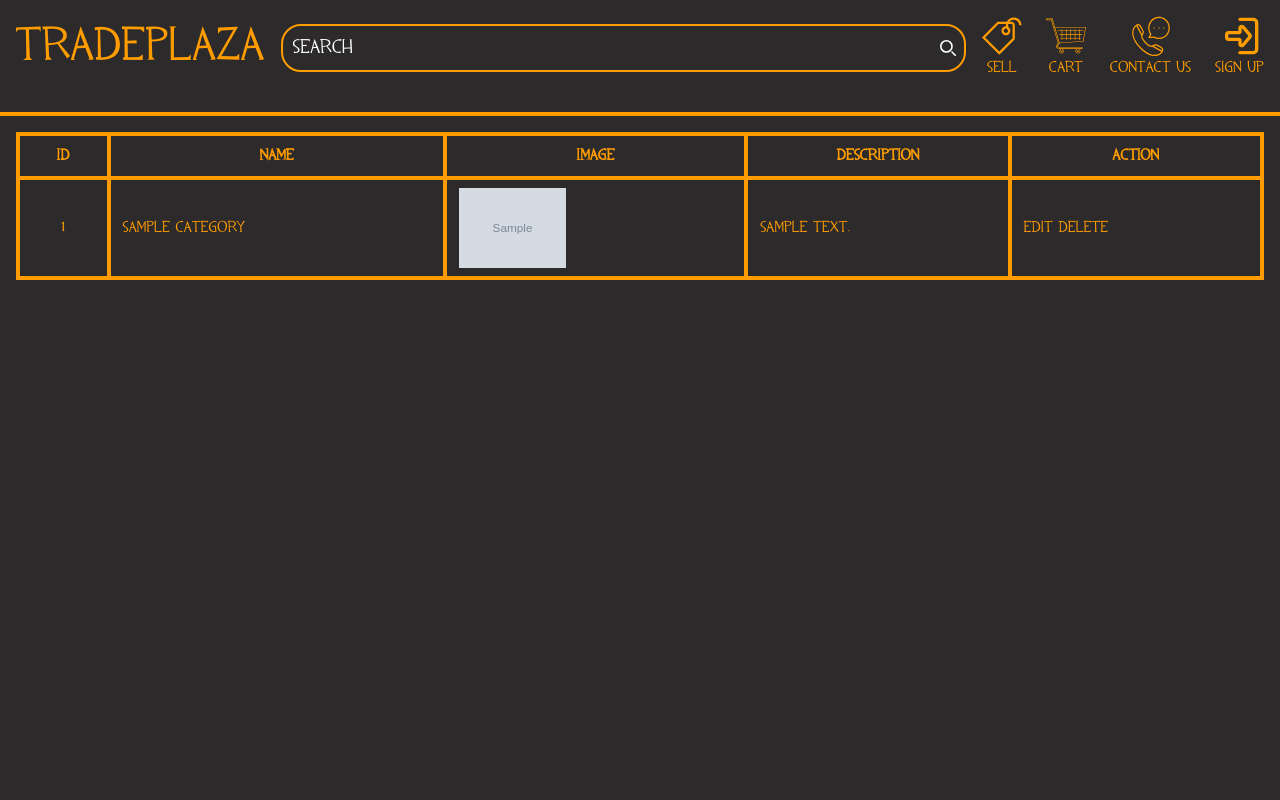
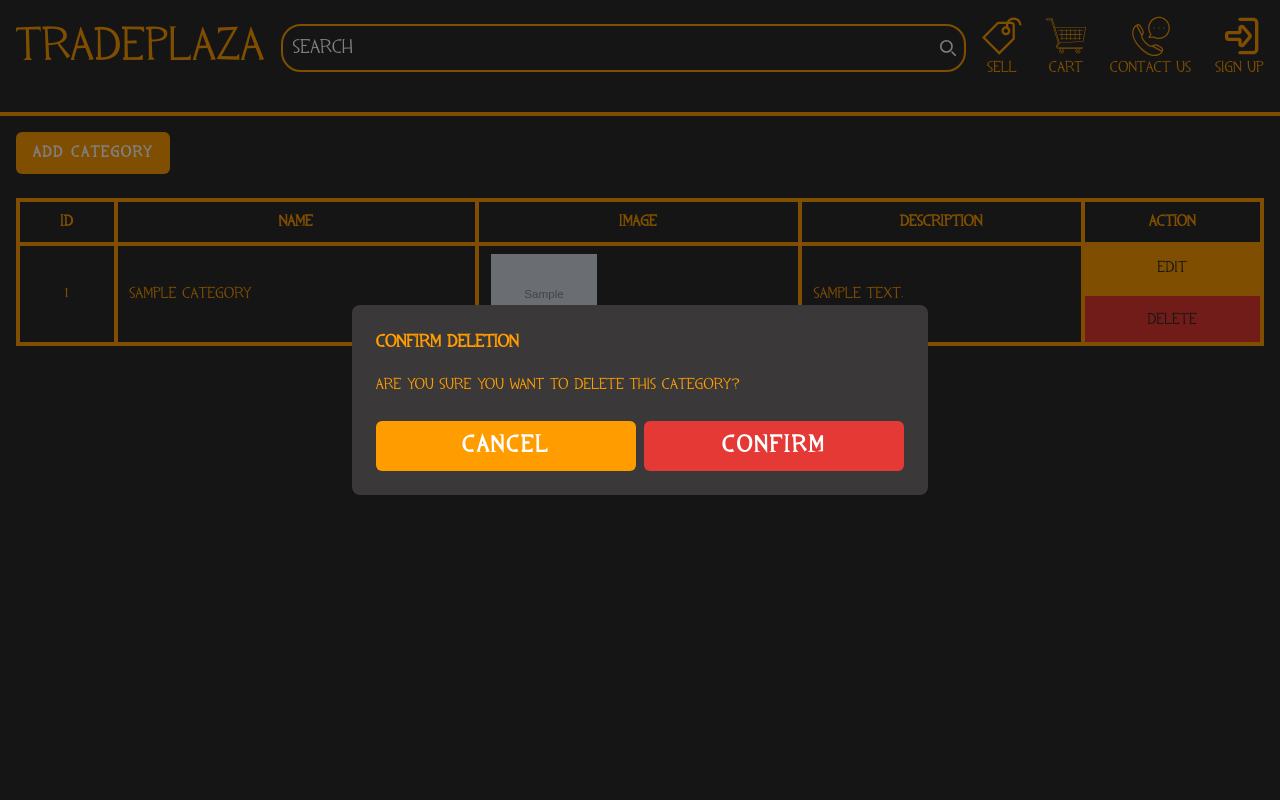
Before and after one commit to Nuggiez/Teza, a Laravel app: page /admin/category in a window 1280 px wide. Run offline with Laravel 12, Linux system fonts and the light colour scheme; tables that the repository leaves empty hold one stand-in row (values such as "Sample post"); grey boxes marked "Sample" are stand-in pictures; style sheets or scripts are compiled from the project's sources; some libraries are stand-ins or nearby versions.

Commit message:
Delete_Update
One of these tf2 does not get

```diff
--- a/tf2_shop/app/Http/Controllers/Admin/CategoryController.php
+++ b/tf2_shop/app/Http/Controllers/Admin/CategoryController.php
@@ -6,6 +6,7 @@
 use Illuminate\Http\Request;
 use App\Http\Requests\CategoryFormRequest;
 use App\Models\Category;
+use Illuminate\Support\Facades\File;
 
 class CategoryController extends Controller
 {
@@ -39,4 +40,34 @@
         return redirect('admin/category')->with('message','Category Added Successfully');
 
     }
+
+    public function edit(Category $category)
+    {
+        return view('admin.category.edit',compact('category'));
+    }
+
+    public function update(CategoryFormRequest $request, $category)
+    {
+        $category = Category::findOrFail($category);
+        $validatedData = $request->validated();
+
+        $category->name = $validatedData['name'];
+        $category->description = $validatedData['description'];
+
+        if($request->hasFile('image')){
+            $path = 'uploads/category/' . $category->image;
+            if(File::exists($path)){
+               File::delete($path);
+            }
+            $file = $request->file('image');
+            $ext = $file->getClientOriginalExtension();
+            $filename = strtolower($validatedData['name']).'.'.$ext;
+
+            $file->move('uploads/category/', $filename);
+            $category->image = $filename;
+        }
+        $category->update();
+
+        return redirect('admin/category')->with('message','Category Updated Successfully');
+    }
 }
--- a/tf2_shop/app/Livewire/Admin/Category/Index.php
+++ b/tf2_shop/app/Livewire/Admin/Category/Index.php
@@ -5,9 +5,11 @@
 use App\Models\Category;
 use Livewire\Component;
 use Livewire\WithPagination;
+use Illuminate\Support\Facades\File;
 
 class Index extends Component
 {
+    use WithPagination;
     public $category_id;
 
     public function render()
@@ -15,4 +17,22 @@
         $categories = Category::orderBy('id', 'ASC')->paginate(5);
         return view('livewire.admin.category.index', ['categories' => $categories]);
     }
+
+    public function confirmDelete($category_id)
+    {
+        $this->category_id = $category_id;
+    }
+
+    public function destroyCategory()
+    {
+        $category = Category::find($this->category_id);
+
+        $path = 'uploads/category/'.$category->image;
+        if(File::exists($path)){
+            File::delete($path);
+        }
+
+        $category->delete();
+        session()->flash('message','Category Deleted Successfully');
+    }
 }
--- a/tf2_shop/resources/views/components/danger-button.blade.php
+++ b/tf2_shop/resources/views/components/danger-button.blade.php
@@ -1,3 +1,3 @@
-<button {{ $attributes->merge(['type' => 'submit', 'class' => 'inline-flex items-center px-4 py-2 bg-red-600 border border-transparent rounded-md font-semibold text-xs text-white uppercase tracking-widest hover:bg-red-500 active:bg-red-700 focus:outline-none focus:ring-2 focus:ring-red-500 focus:ring-offset-2 transition ease-in-out duration-150']) }}>
+<button {{ $attributes->merge(['type' => 'submit', 'class' => 'inline-flex items-center px-4 py-2 bg-[var(--color-error)] border border-transparent rounded-md font-semibold text-white uppercase tracking-widest hover:bg-[#8b4f17] focus:bg-gray-700 active:bg-gray-900 focus:outline-none focus:ring-offset-2 transition ease-in-out duration-150 w-full justify-center text-2xl']) }}>
     {{ $slot }}
 </button>
--- a/tf2_shop/resources/views/livewire/admin/category/index.blade.php
+++ b/tf2_shop/resources/views/livewire/admin/category/index.blade.php
@@ -1,4 +1,18 @@
-<div>
+<div x-data="{ showDeleteModal: false }">
+    @if (session()->has('message'))
+        <div class="bg-[var(--color-success)] text-[var(--color-bg-primary)] px-4 py-2 rounded mb-4">
+            {{ session('message') }}
+        </div>
+    @endif
+
+    <div>
+        <a href="{{ url('admin/category/create') }}" class="inline-flex items-center px-4 py-2 bg-[#FF9D00] border border-transparent rounded-md font-semibold text-white uppercase tracking-widest hover:bg-[#8b4f17] focus:bg-gray-700 active:bg-gray-900 focus:outline-none focus:ring-offset-2 transition ease-in-out duration-150 justify-center text-2xl'">
+            Add Category
+        </a>
+    </div>
+
+    <br>
+
     <table class="w-full border-[var(--color-border)] border-[0.25rem]">
         <thead>
             <tr>
@@ -12,19 +26,52 @@
         <tbody>
             @foreach ($categories as $category)
                 <tr>
-                    <td class="border-[var(--color-border)] border-[0.25rem] px-3 py-2 text-center ">{{ $category->id }}</td>
-                    <td class="border-[var(--color-border)] border-[0.25rem] px-3 py-2">{{ $category->name }}</td>
-                    <td class="border-[var(--color-border)] border-[0.25rem] px-3 py-2 "><img src="{{ asset('uploads/category/' . $category->image) }}" class="h-20" /></td>
-                    <td class="border-[var(--color-border)] border-[0.25rem] px-3 py-2">{{ $category->description }}</td>
+                    <td class="border-[var(--color-border)] border-[0.25rem] px-3 py-2 text-center">
+                        {{ $category->id }}
+                    </td>
                     <td class="border-[var(--color-border)] border-[0.25rem] px-3 py-2">
-                        <a href="{{ url('admin/category/edit/' . $category->id) }}">Edit</a>
-                        <a href="">Delete</a>
+                        {{ $category->name }}
+                    </td>
+                    <td class="border-[var(--color-border)] border-[0.25rem] px-3 py-2">
+                        <img src="{{ asset('uploads/category/' . $category->image) }}" class="h-20" />
+                    </td>
+                    <td class="border-[var(--color-border)] border-[0.25rem] px-3 py-2">{{ $category->description }}
+                    </td>
+                    <td class="border-[var(--color-border)] border-[0.25rem] h-20 p-0">
+                        <a href="{{ url('admin/category/edit/' . $category->id) }}" class="w-full h-1/2 bg-[var(--color-accent)] flex items-center justify-center text-[var(--color-bg-primary)]">
+                            Edit
+                        </a>
+                        <hr class="border-t-[0.25rem] border-[var(--color-border)]" />
+                        <button wire:click="confirmDelete({{ $category->id }})" @click="showDeleteModal = true" class="w-full h-1/2 bg-[var(--color-error)] flex items-center justify-center text-[var(--color-bg-primary)]">
+                            Delete
+                        </button>
                     </td>
                 </tr>
             @endforeach
         </tbody>
     </table>
-    <div>
+
+    <div class="mt-4">
         {{ $categories->links() }}
     </div>
+
+    <div x-show="showDeleteModal" x-cloak
+        class="fixed inset-0 flex items-center justify-center bg-black bg-opacity-50 z-50">
+        <div class=" bg-[var(--color-bg-secondary)] rounded-lg p-6 w-full max-w-xl">
+            <h2 class="text-lg font-semibold mb-4">Confirm Deletion</h2>
+            <p class="mb-6">Are you sure you want to delete this category?</p>
+            <div class="flex justify-end space-x-2">
+                <div class="flex justify-end space-x-2 w-full">
+                    <x-primary-button @click="showDeleteModal = false" class="w-1/2">
+                        Cancel
+                    </x-primary-button>
+
+                    <x-danger-button wire:click="destroyCategory" @click="showDeleteModal = false" class="w-1/2">
+                        Confirm
+                    </x-danger-button>
+                </div>
+
+            </div>
+        </div>
+    </div>
 </div>
--- a/tf2_shop/routes/web.php
+++ b/tf2_shop/routes/web.php
@@ -18,8 +18,12 @@
 Route::prefix('admin')->group(function(){
     Route::controller(App\Http\Controllers\Admin\CategoryController::class)->group(function () {
         Route::get('/category', 'index');
+
         Route::get('/category/create', 'create');
         Route::post('/category', 'store');
+
+        Route::get('category/edit/{category}', 'edit');
+        Route::put('category/{category}', 'update');
     });
 
 });
```
Also changed, not shown: tf2_shop/resources/views/admin/category/edit.blade.php (added, +24 -0 lines), tf2_shop/public/uploads/category/1745779924.png (deleted), tf2_shop/public/uploads/category/1745779977.png (deleted), tf2_shop/public/uploads/category/1746204654.png (deleted), tf2_shop/public/uploads/category/1746204785.png (deleted), tf2_shop/public/uploads/category/1746204855.png (deleted), tf2_shop/public/uploads/category/1746204864.png (deleted), tf2_shop/public/uploads/category/1746205523.png (deleted), tf2_shop/public/uploads/category/AAAAA.png (deleted).
